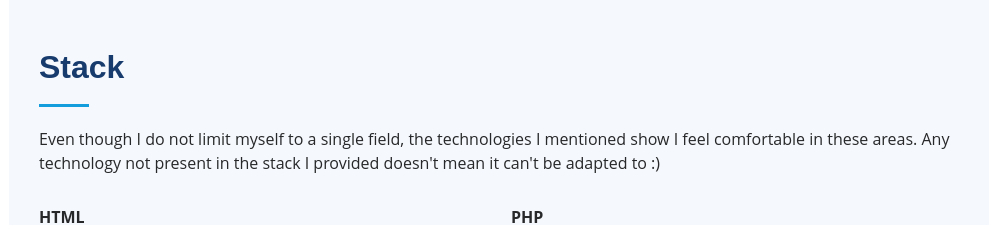
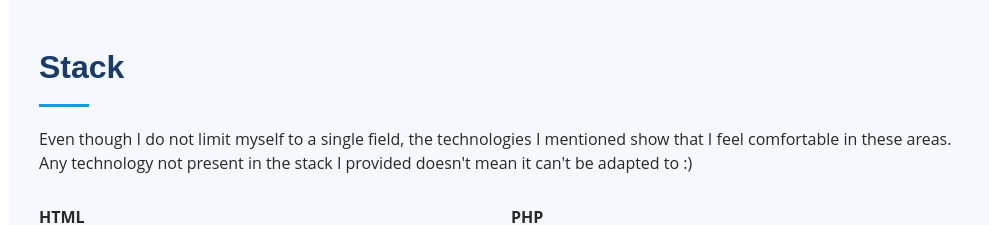
Before and after one commit to eges7/site.egeozeren, a plain HTML site: page en.html in a window 1280 px wide. Shown: the part 1400-1625 px from the top of the page, without its empty margins (291-1280 px from the left). Drawn offline with nearby package versions, Linux system fonts and the light colour scheme; some packages are replaced by stand-ins of ours; a script that the page names is missing.

Commit message:
fix: english section change

```diff
--- a/en.html
+++ b/en.html
@@ -124,7 +124,7 @@
 
         <div class="section-title" data-aos="fade-down">
           <h2>Stack</h2>
-          <p>Even though I do not limit myself to a single field, the technologies I mentioned show I feel comfortable in these areas. Any technology not present in the stack I provided doesn't mean it can't be adapted to :)</p>
+          <p>Even though I do not limit myself to a single field, the technologies I mentioned show that I feel comfortable in these areas. Any technology not present in the stack I provided doesn't mean it can't be adapted to :)</p>
         </div>
 
         <div class="row skills-content" data-aos="fade-up">
```
